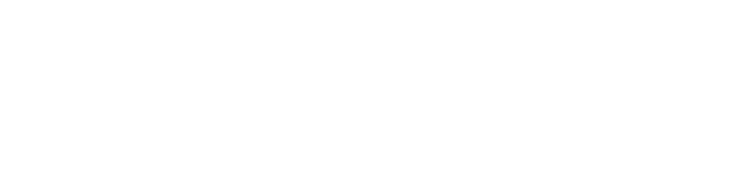
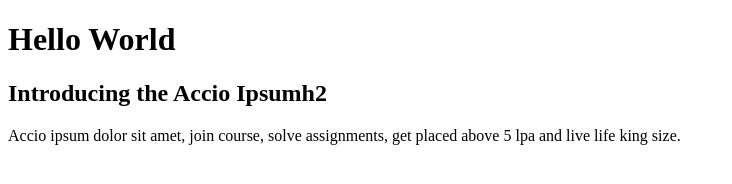
Before and after one commit to acciojob/fill-in-the-blanks-with-placeholder-text-Rahul-Bareth, a website: page main.html in a window 1280 px wide. Shown: the whole page, without its empty margins (0-732 px from the left). Drawn offline with Linux system fonts and the light colour scheme.

Commit message:
created a submission

```diff
--- a/main.html
+++ b/main.html
@@ -8,6 +8,9 @@
 
 <body>
 	<!-- the entire body must be written by student -->
+	<h1>Hello World</h1>
+	<h2>Introducing the Accio Ipsumh2</h2>
+	<p>Accio ipsum dolor sit amet, join course, solve assignments, get placed above 5 lpa and live life king size.</p>
     <script type="text/javascript" src="./script.js">
 </script>
 
```
